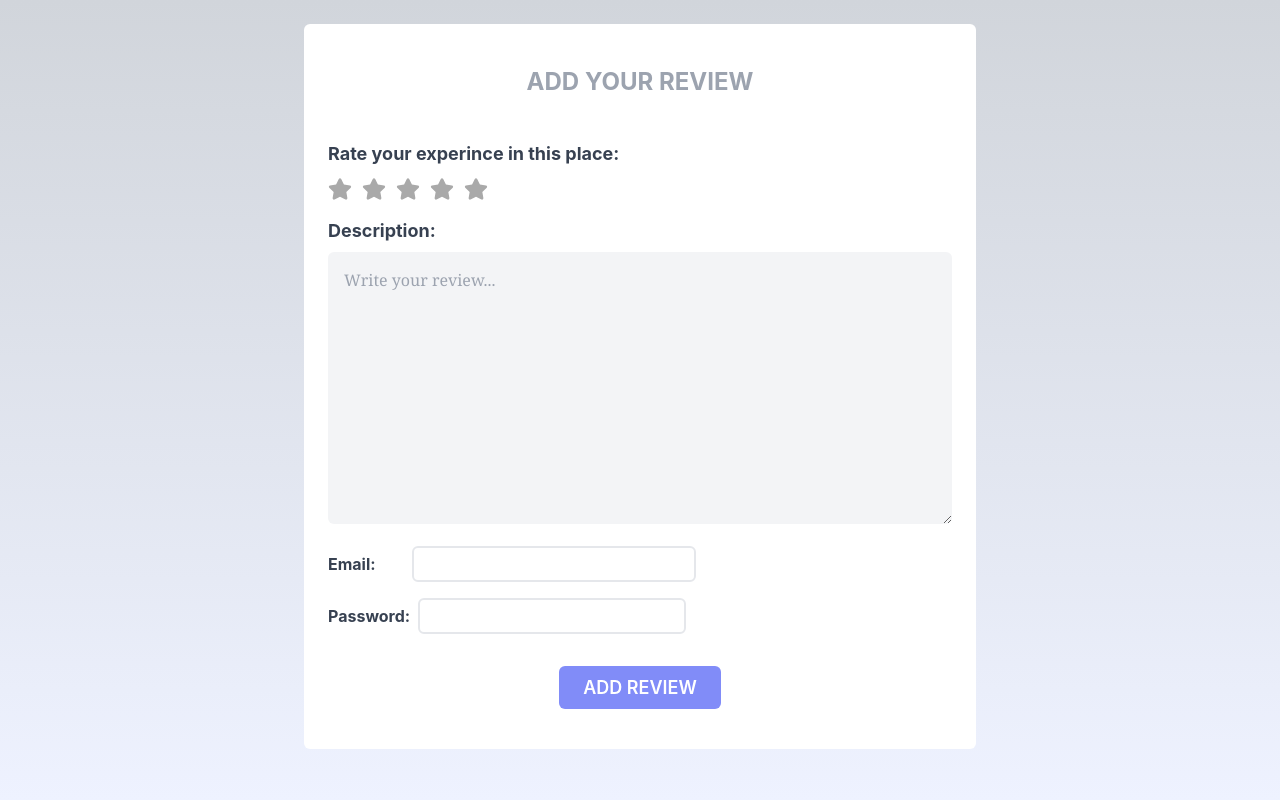
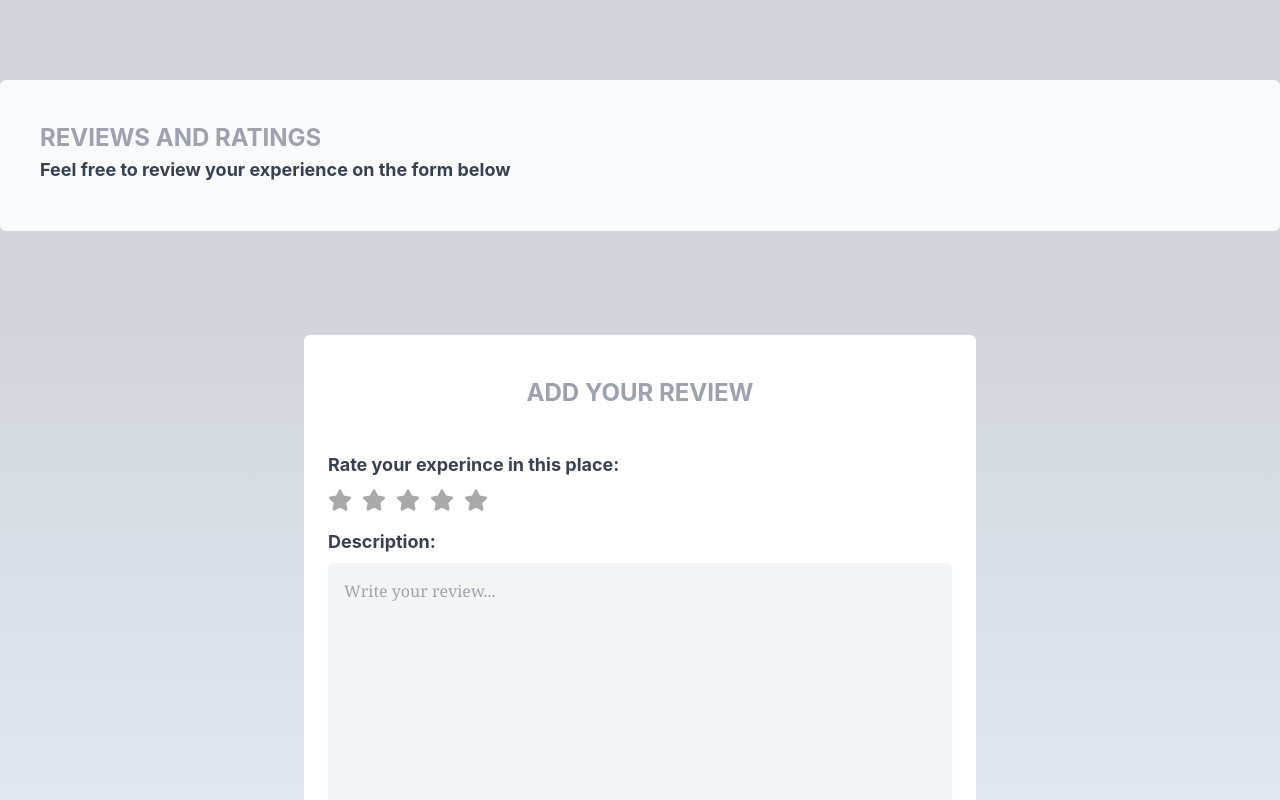
Before and after one commit to Lundrim23/Travel-Guide-Final, a React (Create React App) app: page /reviews in a window 1280 px wide. Shown: the top 800 px of the page. Built offline with nearby package versions, Linux system fonts and the light colour scheme; what tw-elements would draw is missing.

Commit message:
Small changes, new section

```diff
--- a/src/components/CommentSection.js
+++ b/src/components/CommentSection.js
@@ -1,6 +1,4 @@
 import React from 'react'
-import { useState } from "react";
-import { FaStar } from "react-icons/fa";
 import Stars from './Stars';
 
 
@@ -9,6 +7,15 @@ function CommentSection() {
 
   return (
     <div>
+      <div class="bg-gray-300 min-h-full pt-20 pb-20">
+      <div class=" bg-slate-50 rounded-md px-10 py-10 max-w-7xl mx-auto">
+      <h1 class="text-left text-2xl font-bold text-gray-400 ">REVIEWS AND RATINGS</h1>
+      <label for="Rating" class="block mb-2 text-lg font-bold text-gray-700">Feel free to review your experience on the
+      form below </label>
+
+      </div>
+        </div>
+          {/*  */}
 <form>
   <div class="bg-gradient-to-b from-gray-300 to-indigo-50 min-h-screen md:px-20 pt-6">
     <div class=" bg-white rounded-md px-6 py-10 max-w-2xl mx-auto">
@@ -22,13 +29,10 @@ function CommentSection() {
           <label for="description" class="block mb-2 text-lg font-bold text-gray-700">Description:</label>
           <textarea id="description" cols="30" rows="10" placeholder="Write your review..." class="w-full font-serif  p-4 text-gray-600 bg-gray-100 outline-none rounded-md"></textarea>
         </div>
+
         <div>
-          <label for="email" class="text-lx font-bold text-gray-700">Email:</label>
-          <input type="text"  id="email" class="ml-9 outline-none py-1 px-4 text-md border-2 rounded-md" />
-        </div>
-        <div>
-          <label for="email" class="text-lx font-bold text-gray-700">Password:</label>
-          <input type="text"  id="password" class="ml-2 mb-4 outline-none py-1 px-2 text-md border-2 rounded-md" />
+          <label for="Name" class="text-lx font-bold text-gray-700">Name:</label>
+          <input type="text" placeholder='Name...' id="name" class="ml-2 mb-4 outline-none py-1 px-2 text-md border-2 rounded-md" />
         </div>
         <button class=" px-6 py-2 mx-auto block
         rounded-md text-lg font-semibold text-white bg-indigo-400  ">ADD REVIEW</button>
```
